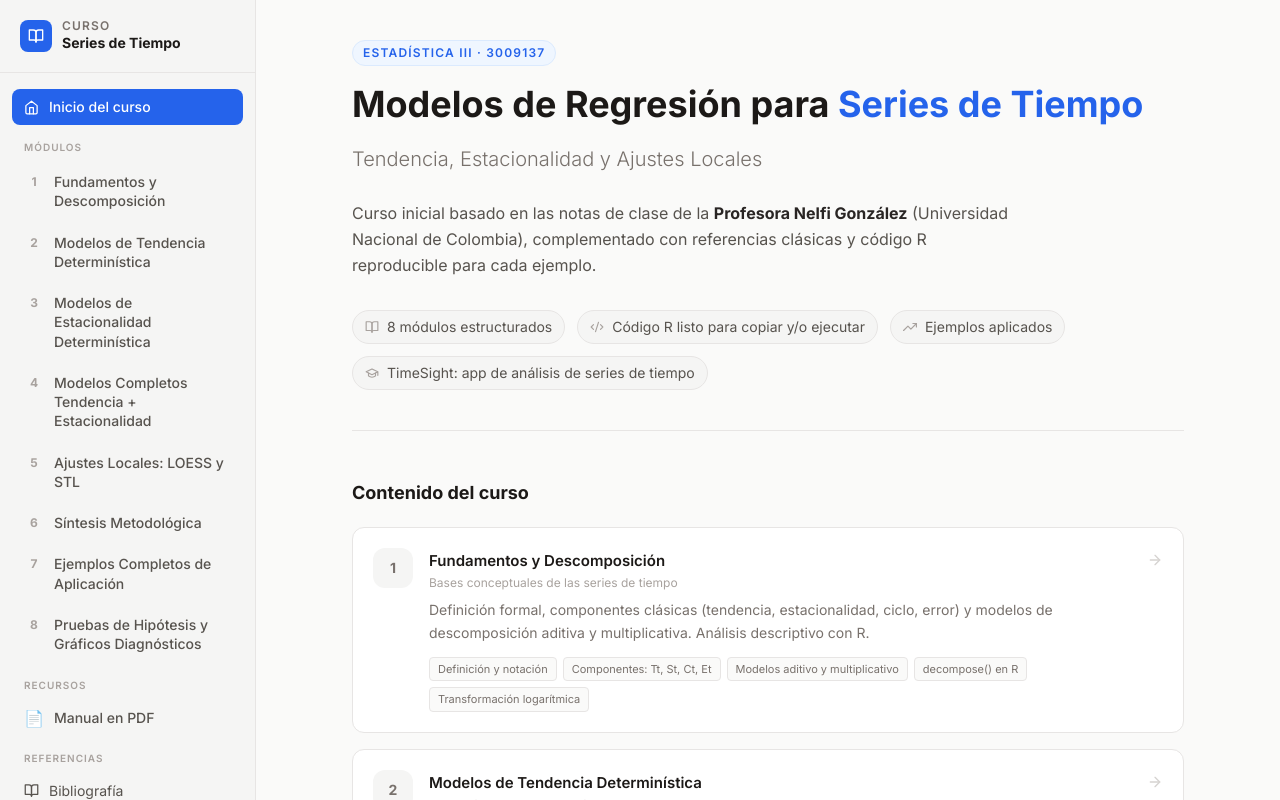
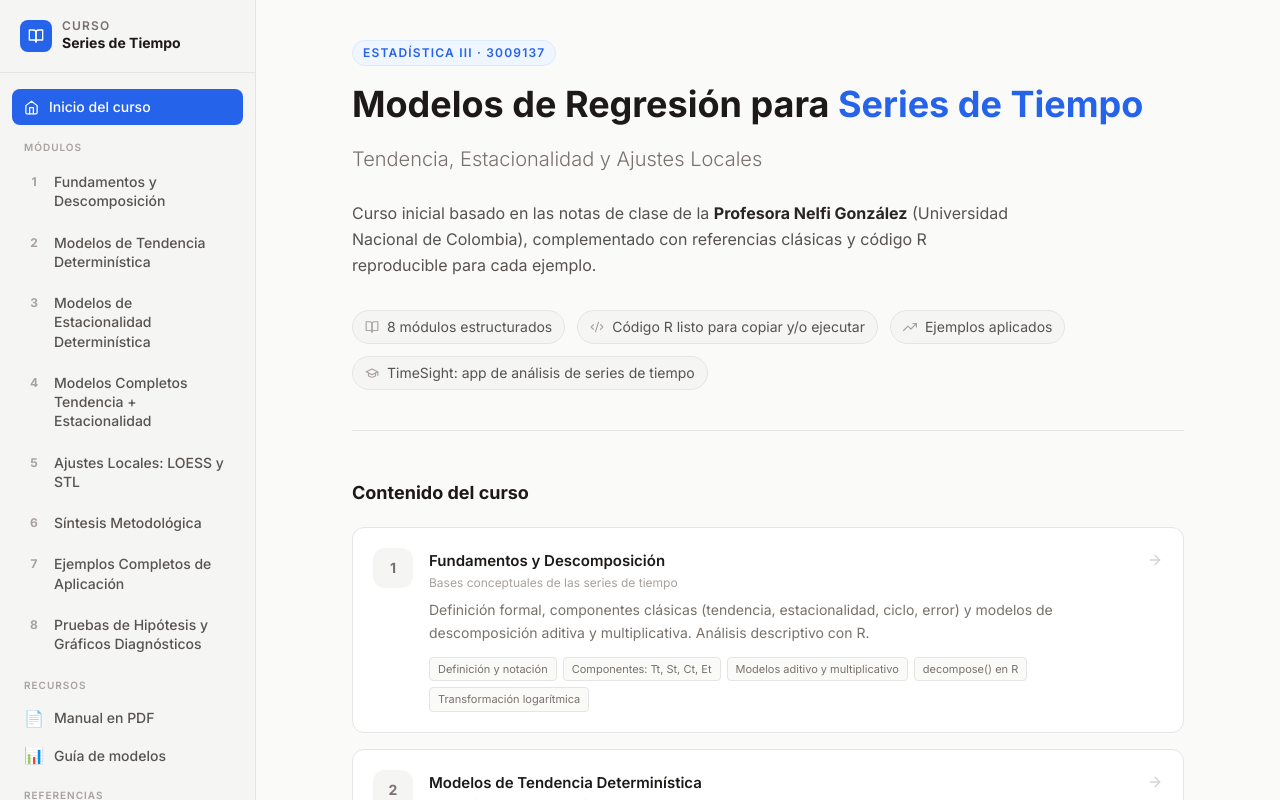
Before and after one commit to eariosb/estadistica3-unal-p1, a Next.js app: page / in a window 1280 px wide. Shown: the top 800 px of the page. Built offline with nearby package versions, Linux system fonts and the light colour scheme.

Commit message:
Guia de comparcion de modelos

```diff
--- a/components/Sidebar.tsx
+++ b/components/Sidebar.tsx
@@ -91,6 +91,14 @@ export function Sidebar() {
           <span className="text-base leading-none">📄</span>
           <span className="leading-snug font-medium">Manual en PDF</span>
         </a>
+        <a
+          href="/Guia_Comparacion_Modelos.pdf"
+          download
+          className="flex items-center gap-2.5 px-3 py-2 rounded-lg text-sm transition-colors text-stone-600 hover:bg-stone-200 hover:text-stone-900"
+        >
+          <span className="text-base leading-none">📊</span>
+          <span className="leading-snug font-medium">Guía de modelos</span>
+        </a>
 
         {/* Referencias */}
         <div className="pt-3 pb-1 px-3">
```
Also changed, not shown: 1 other file (tests, documents, lock files or other folders).
